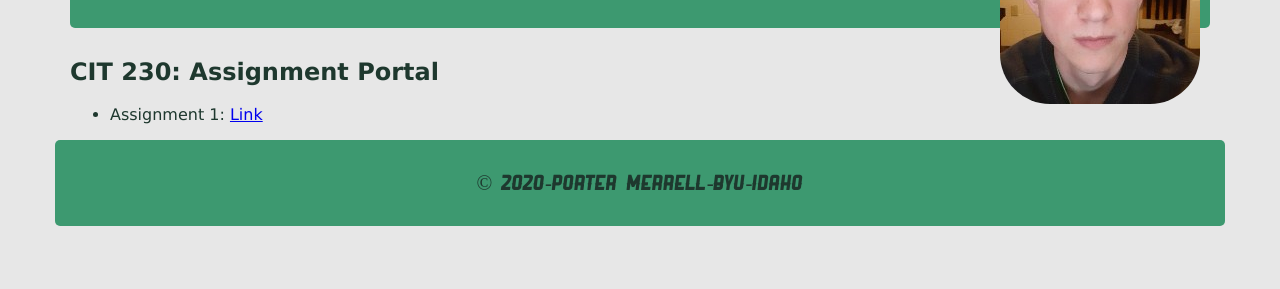
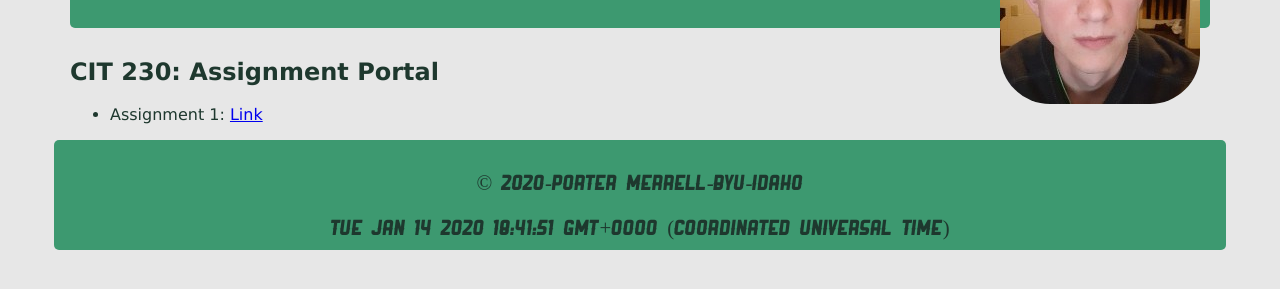
Before and after one commit to Jingdobi/Jingdobi.github.io, a plain HTML site: page index.html in a window 1280 px wide. Shown: the part 253-542 px from the top of the page. Drawn offline with Linux system fonts and the light colour scheme.

Commit message:
Commit 1

```diff
--- a/Scripts/currentDate.js
+++ b/Scripts/currentDate.js
@@ -5,3 +5,4 @@ let currentYear = currentDate.getFullYear();
 console.log(currentYear);
 
 document.getElementById("currentYear").innerHTML = currentYear;
+document.getElementById("currentDate").innerHTML = currentDate;
--- a/Styles/main.css
+++ b/Styles/main.css
@@ -43,7 +43,7 @@ body {
     background: url("Images/eyes2.jpg") no-repeat;
 }
 .foot {
-    margin: 15px;
+    margin: 14px;
     text-align: center;
     padding: 10px;
     font-family: ranger_italic-webfont;
--- a/index.html
+++ b/index.html
@@ -1,5 +1,5 @@
 <!DOCTYPE html>
-<html lang="en">
+<html lang="">
 <head>
     <meta charset="UTF-8">
     <meta name="viewport" content="width=device-width, initial-scale=1.0">
```
